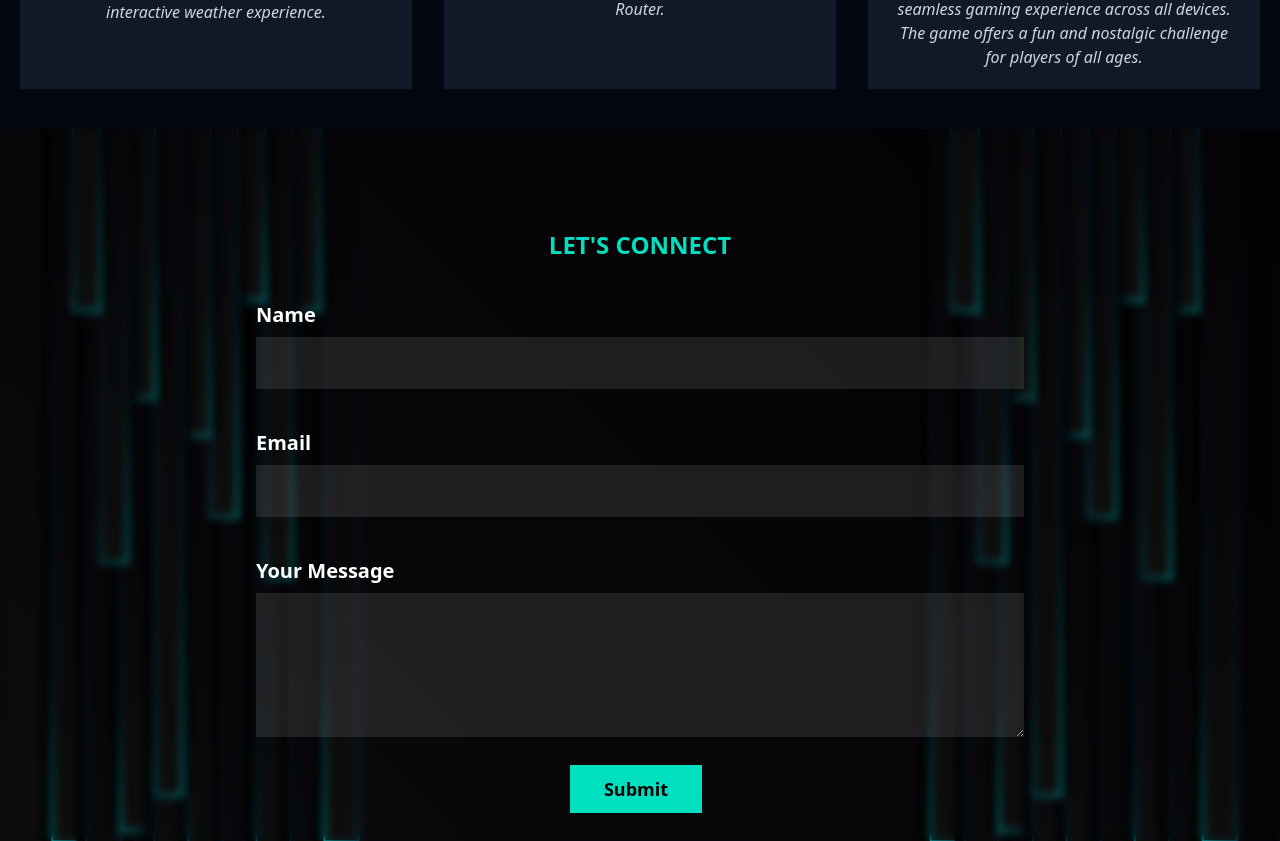
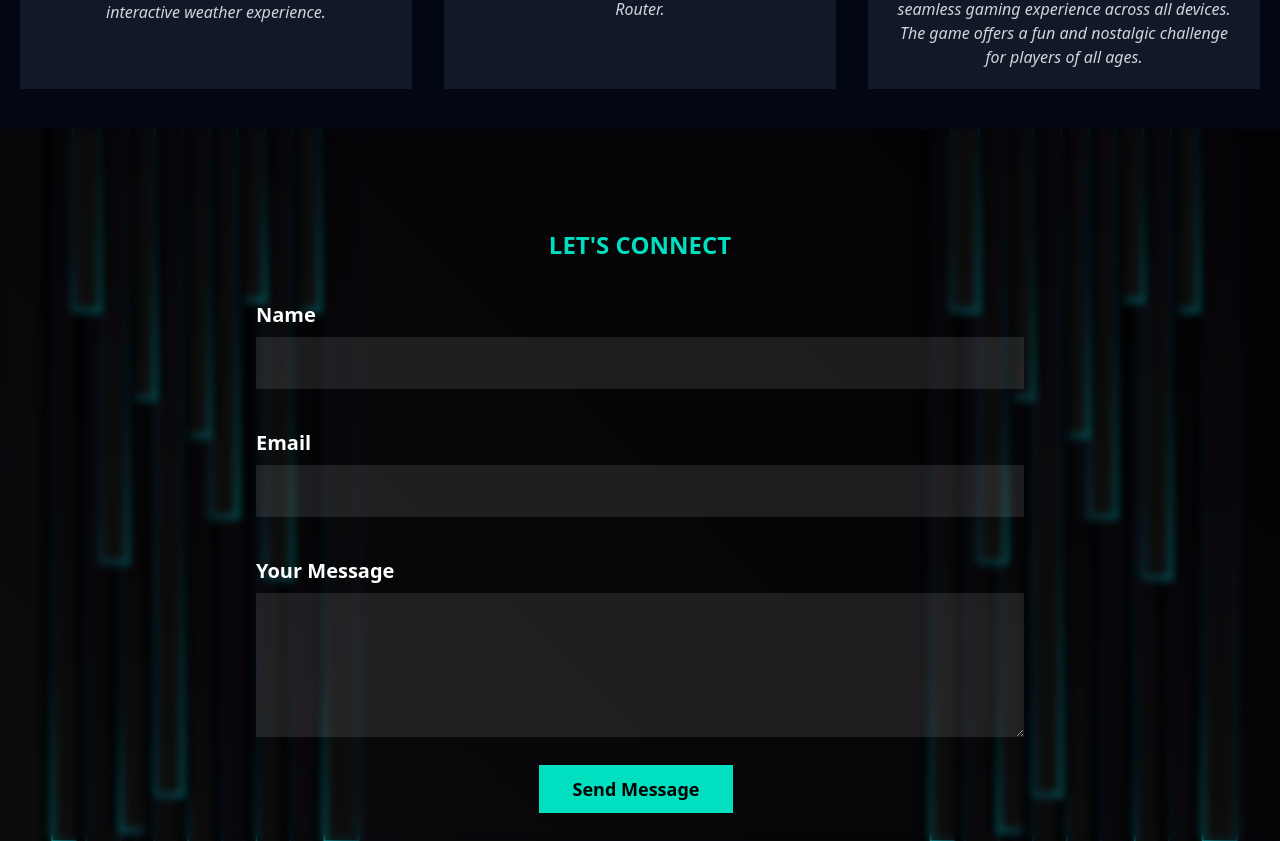
Before and after one commit to CodeX-RJ/my-portfolio, a React (Vite) app: page / in a window 1280 px wide. Shown: the part 3642-4483 px from the top of the page. Built offline with nearby package versions, Linux system fonts and the light colour scheme.

Commit message:
minor change

```diff
--- a/src/sections/Contact.jsx
+++ b/src/sections/Contact.jsx
@@ -1,57 +1,135 @@
-import React from 'react'
+import React, { useState } from 'react'
 import Codingbackground from '../assets/coding.jpg'
 import { motion } from 'motion/react'
 
 const Contact = () => {
+  const [formData, setFormData] = useState({ name: '', email: '', message: '' })
+  const [submitted, setSubmitted] = useState(false)
+  const [loading, setLoading] = useState(false)
+
+  const handleChange = (e) => {
+    setFormData({ ...formData, [e.target.name]: e.target.value })
+  }
+
+  const handleSubmit = async (e) => {
+    e.preventDefault()
+    setLoading(true)
+    try {
+      const response = await fetch("https://formspree.io/f/mayroawe", {
+        method: "POST",
+        headers: { "Content-Type": "application/json" },
+        body: JSON.stringify(formData),
+      })
+
+      if (response.ok) {
+        setSubmitted(true)
+        setFormData({ name: '', email: '', message: '' })
+      } else {
+        alert("❌ Something went wrong. Please try again.")
+      }
+    } catch (error) {
+      alert("⚠️ Error sending message.")
+    }
+    setLoading(false)
+  }
+
   return (
-    <section style={{backgroundImage: `url(${Codingbackground})`}} className='bg-cover bg-no-repeat' id='contact'>
+    <section
+      style={{ backgroundImage: `url(${Codingbackground})` }}
+      className='bg-cover bg-no-repeat'
+      id='contact'
+    >
       <div className='backdrop-blur-sm p-5 md:p-40 lg:p-64 lg:py-5 md:pt-5'>
         <h1 className='text-csGreen font-bold text-2xl text-center pt-20 pb-5'>
           LET'S CONNECT
         </h1>
-            <form action="https://formspree.io/f/mayroawe" method="POST" className='flex flex-col'>
-              <motion.div className='flex flex-col'
-              initial={{translateY: 30, opacity: 0}}
-              whileInView={{translateY: 0, opacity: '100%'}}
-              transition={{delay:0.6, duration: 1, ease: 'easeInOut'}}
-              viewport={{once:true}}>
-              <label htmlFor="name" className='text-lg font-bold text-white md:text-xl mt-5 mb-2'>Name</label>
-              <input type="text" id="name" name="name" required className='bg-white bg-opacity-10 text-white text-lg md:text-xl mb-5 py-3 focus:outline-none pl-2'/>
+
+        {submitted ? (
+          <p className='text-green-400 text-center text-xl font-semibold mt-10'>
+            ✅ Thanks! Your message has been sent successfully.
+          </p>
+        ) : (
+          <form onSubmit={handleSubmit} className='flex flex-col'>
+            <motion.div
+              className='flex flex-col'
+              initial={{ translateY: 30, opacity: 0 }}
+              whileInView={{ translateY: 0, opacity: '100%' }}
+              transition={{ delay: 0.6, duration: 1, ease: 'easeInOut' }}
+              viewport={{ once: true }}
+            >
+              <label htmlFor="name" className='text-lg font-bold text-white md:text-xl mt-5 mb-2'>
+                Name
+              </label>
+              <input
+                type="text"
+                id="name"
+                name="name"
+                value={formData.name}
+                onChange={handleChange}
+                required
+                className='bg-white bg-opacity-10 text-white text-lg md:text-xl mb-5 py-3 focus:outline-none pl-2'
+              />
             </motion.div>
 
-              <motion.div className='flex flex-col'
-              initial={{translateY: 30, opacity: 0}}
-              whileInView={{translateY: 0, opacity: '100%'}}
-              transition={{delay: 1.2, duration: 0.6, ease: 'easeInOut'}}
-              viewport={{once:true}}>
-                <label htmlFor="Email" className='text-lg font-bold text-white md:text-xl mt-5 mb-2' required>Email</label>
-                <input type="email" id='email' name='email' className='bg-white bg-opacity-10 text-white text-lg md:text-xl mb-5 py-3 focus:outline-none pl-2'/>
+            <motion.div
+              className='flex flex-col'
+              initial={{ translateY: 30, opacity: 0 }}
+              whileInView={{ translateY: 0, opacity: '100%' }}
+              transition={{ delay: 1.2, duration: 0.6, ease: 'easeInOut' }}
+              viewport={{ once: true }}
+            >
+              <label htmlFor="email" className='text-lg font-bold text-white md:text-xl mt-5 mb-2'>
+                Email
+              </label>
+              <input
+                type="email"
+                id="email"
+                name="email"
+                value={formData.email}
+                onChange={handleChange}
+                required
+                className='bg-white bg-opacity-10 text-white text-lg md:text-xl mb-5 py-3 focus:outline-none pl-2'
+              />
             </motion.div>
 
-
-
-              <motion.div className='flex flex-col' initial={{translateY: 30, opacity: 0}}
-              whileInView={{translateY: 0, opacity: '100%'}}
-              transition={{delay:1.8, duration: 0.6, ease: 'easeInOut'}}
-              viewport={{once:true}}>
-              <label htmlFor="message" className='text-lg font-bold text-white md:text-xl mt-5 mb-2'>Your Message</label>
-              <textarea type="message" id='message' name='message' required className='bg-white bg-opacity-10 text-white text-lg md:text-xl mb-5 py-3 h-36 focus:outline-none pl-2'/>
+            <motion.div
+              className='flex flex-col'
+              initial={{ translateY: 30, opacity: 0 }}
+              whileInView={{ translateY: 0, opacity: '100%' }}
+              transition={{ delay: 1.8, duration: 0.6, ease: 'easeInOut' }}
+              viewport={{ once: true }}
+            >
+              <label htmlFor="message" className='text-lg font-bold text-white md:text-xl mt-5 mb-2'>
+                Your Message
+              </label>
+              <textarea
+                id='message'
+                name='message'
+                value={formData.message}
+                onChange={handleChange}
+                required
+                className='bg-white bg-opacity-10 text-white text-lg md:text-xl mb-5 py-3 h-36 focus:outline-none pl-2'
+              />
             </motion.div>
 
-
-
-              <motion.div className='grid place-items-center'
-              initial={{translateY: 30, opacity: 0}}
-              whileInView={{translateY: 0, opacity: '100%'}}
-              transition={{delay:1.6, duration: 0.6, ease: 'easeInOut'}}
-              viewport={{once:true}}>
-               <input type="submit" className='bg-csGreen border-2 border-csGreen  text-black m-2 ml-0 px-8 py-2 text-sm sm:text-lg font-semibold transition-colors duration-300 ease-linear hover:text-csGreen hover:bg-black w-fit text-center' />
+            <motion.div
+              className='grid place-items-center'
+              initial={{ translateY: 30, opacity: 0 }}
+              whileInView={{ translateY: 0, opacity: '100%' }}
+              transition={{ delay: 1.6, duration: 0.6, ease: 'easeInOut' }}
+              viewport={{ once: true }}
+            >
+              <button
+                type="submit"
+                disabled={loading}
+                className='bg-csGreen border-2 border-csGreen text-black m-2 ml-0 px-8 py-2 text-sm sm:text-lg font-semibold transition-colors duration-300 ease-linear hover:text-csGreen hover:bg-black w-fit text-center'
+              >
+                {loading ? 'Sending...' : 'Send Message'}
+              </button>
             </motion.div>
-
           </form>
-
+        )}
       </div>
-
     </section>
   )
 }
```
Lines whose indentation alone changed are shown as unchanged.
